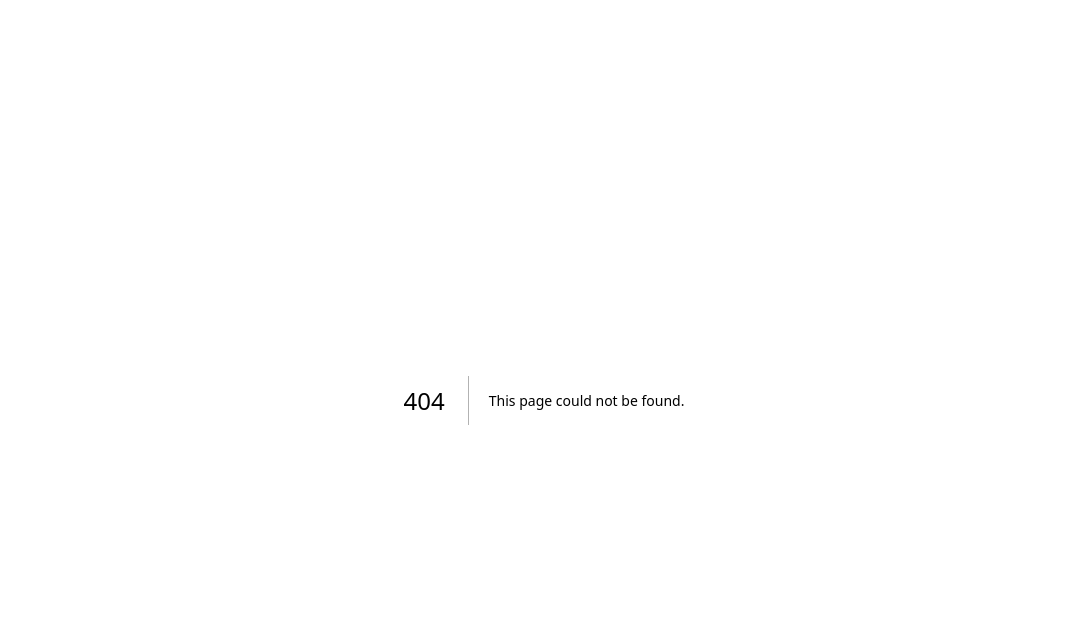
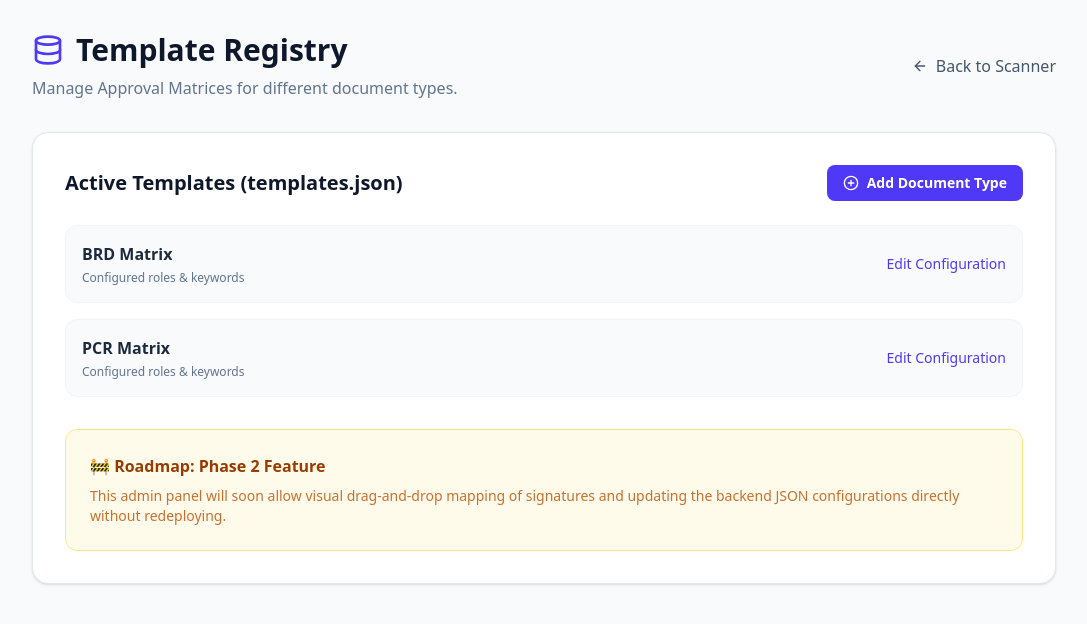
Before and after one commit to FarisAnugrah/Signature-Approval-Matrix-Checker, a Next.js app in the folder frontend/: page /admin in a window 1280 px wide. Before the commit this address had no page. Shown: the top 624 px of the page, without its empty margins (96-1183 px from the left). Built offline with nearby package versions, Linux system fonts and the light colour scheme.

Commit message:
feat: add architecture roadmap and mockup admin panel for template management

```diff
--- /dev/null
+++ b/frontend/src/app/admin/page.tsx
@@ -0,0 +1,55 @@
+"use client";
+
+import { useState } from "react";
+import { ShieldCheck, Database, PlusCircle, ArrowLeft } from "lucide-react";
+
+export default function AdminPanel() {
+  const [docTypes, setDocTypes] = useState(["BRD", "PCR"]);
+
+  return (
+    <main className="min-h-screen bg-[#F8FAFC] text-slate-900 font-sans p-8">
+      <div className="max-w-5xl mx-auto space-y-8">
+        <div className="flex items-center justify-between">
+          <div>
+            <h1 className="text-3xl font-bold flex items-center gap-3">
+              <Database className="w-8 h-8 text-indigo-600" />
+              Template Registry
+            </h1>
+            <p className="text-slate-500 mt-2">Manage Approval Matrices for different document types.</p>
+          </div>
+          <a href="/" className="flex items-center gap-2 text-slate-600 hover:text-indigo-600 font-medium">
+            <ArrowLeft className="w-4 h-4" /> Back to Scanner
+          </a>
+        </div>
+
+        <div className="bg-white rounded-2xl shadow-sm border border-slate-200 p-8">
+          <div className="flex items-center justify-between mb-6">
+            <h2 className="text-xl font-bold">Active Templates (templates.json)</h2>
+            <button className="flex items-center gap-2 bg-indigo-600 hover:bg-indigo-700 text-white px-4 py-2 rounded-lg text-sm font-semibold transition-colors">
+              <PlusCircle className="w-4 h-4" /> Add Document Type
+            </button>
+          </div>
+
+          <div className="grid gap-4">
+            {docTypes.map(type => (
+              <div key={type} className="p-4 border border-slate-100 rounded-xl bg-slate-50 flex justify-between items-center hover:border-indigo-200 transition-colors cursor-pointer">
+                <div>
+                  <h3 className="font-bold text-slate-800">{type} Matrix</h3>
+                  <p className="text-xs text-slate-500 mt-1">Configured roles & keywords</p>
+                </div>
+                <div className="text-indigo-600 font-medium text-sm">Edit Configuration</div>
+              </div>
+            ))}
+          </div>
+
+          <div className="mt-8 p-6 bg-amber-50 border border-amber-200 rounded-xl">
+            <h3 className="text-amber-800 font-bold mb-2">🚧 Roadmap: Phase 2 Feature</h3>
+            <p className="text-amber-700/80 text-sm">
+              This admin panel will soon allow visual drag-and-drop mapping of signatures and updating the backend JSON configurations directly without redeploying.
+            </p>
+          </div>
+        </div>
+      </div>
+    </main>
+  );
+}
```
Also changed, not shown: 1 other file (tests, documents, lock files or other folders).
